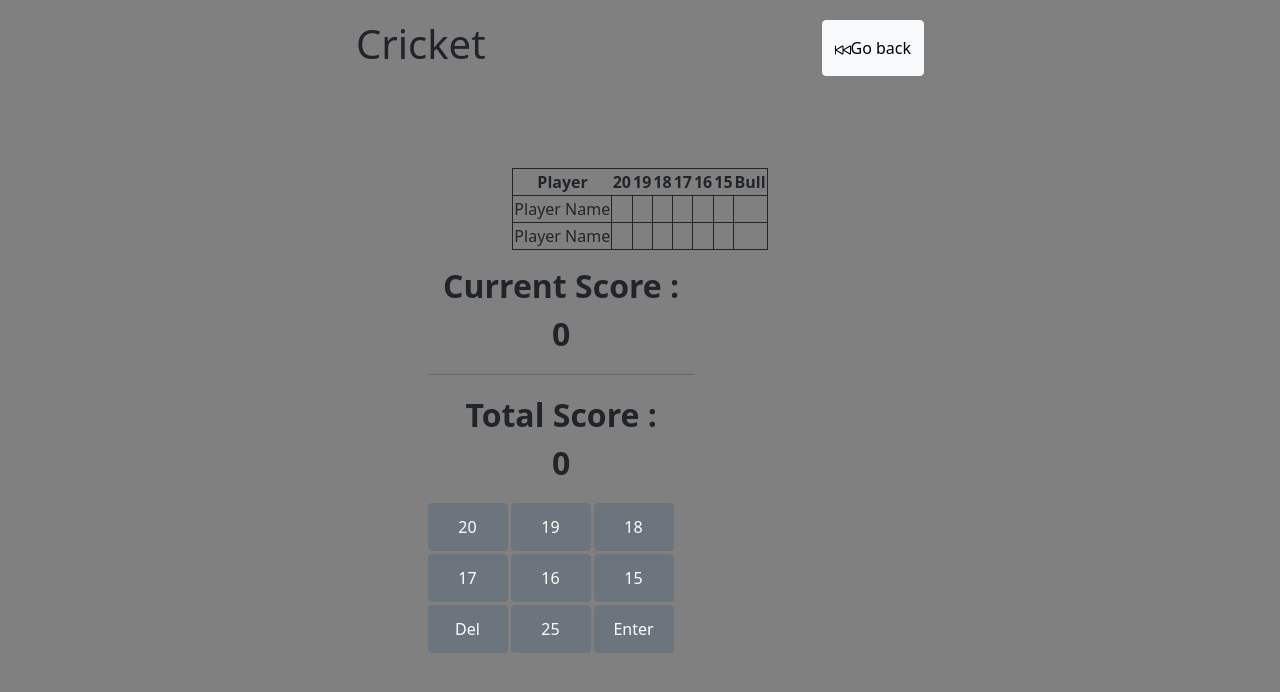
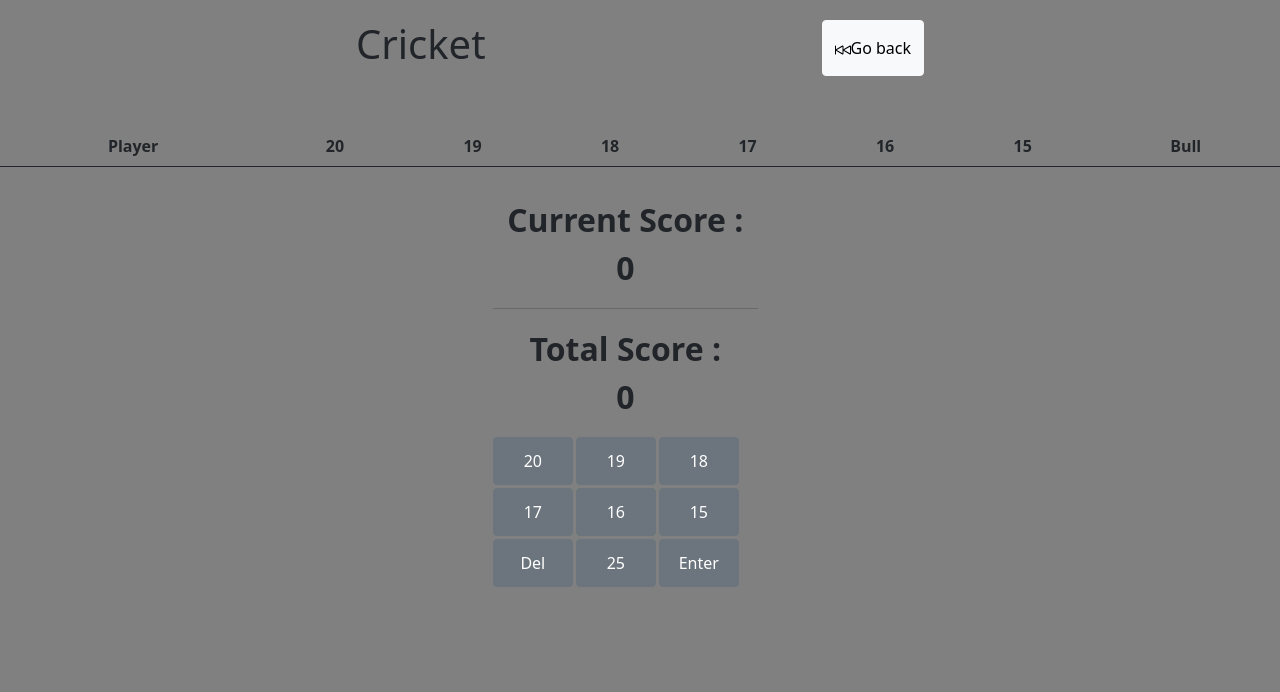
Before and after one commit to adam-paul952/dart-scoreboard, a React (Create React App) app: page /game/cricket in a window 1280 px wide. Shown: the top 692 px of the page. Built offline with nearby package versions, Linux system fonts and the light colour scheme.

Commit message:
Added state to Routes, pass to other components

```diff
--- a/src/App.css
+++ b/src/App.css
@@ -35,6 +35,7 @@ table {
   flex-direction: row;
   justify-content: space-evenly;
   padding: 20px;
+  margin-bottom: 30px;
 }
 
 .btnTable {
--- a/src/App.js
+++ b/src/App.js
@@ -22,21 +22,12 @@ function App() {
     <>
       <Header title="Welcome" />
       <div className="btnTable">
-        <>
-          <Link className="optionBtn" to="/game/create" style={linkStyle}>
-            Create Game
-          </Link>
-        </>
-        <>
         <Link className="optionBtn" to="/rules" style={linkStyle}>
           Rules
         </Link>
-        </>
-        <>
         <Link className="optionBtn" to="/create_player" style={linkStyle}>
           Create Player
         </Link>
-        </>
       </div>
     </>
   );
--- a/src/Routes.js
+++ b/src/Routes.js
@@ -1,4 +1,4 @@
-import React from 'react';
+import React, { useState } from 'react';
 import { BrowserRouter as Router, Switch, Route } from "react-router-dom";
 
 import App from './App';
@@ -10,14 +10,26 @@ import Rules from './screens/Rules';
 import ScoreCalculator from './components/ScoreCalculator';
 
 export default function Routes() {
+  const [playerList, setPlayerList] = useState([]);
+
+  const updatePlayerList = (player) => {
+    setPlayerList([...playerList, player]);
+  };
+  console.log(playerList);
+  const deleteRow = (rowNumber) => {
+    let updatedRows = [...playerList];
+    updatedRows.splice(rowNumber, 1);
+    setPlayerList(updatedRows);
+  };
+
   return (
     <Router>
       <Switch>
         <Route exact path='/' component={App} />
-        <Route path='/game/create' component={CreateGame} />
-        <Route path='/create_player' component={CreatePlayerList} />
+        <Route path='/game/create' component={() => <CreateGame playerList={playerList} />} />
+        <Route path='/create_player' component={() => <CreatePlayerList playerList={playerList} updatePlayerList={updatePlayerList} deleteRow={deleteRow} />} />
         <Route exact path='/game/cricket' component={CreateCricketBoard} />
-        <Route exact path='/game/baseball' component={CreateBaseballBoard} />
+        <Route exact path='/game/baseball' component={() => <CreateBaseballBoard playerList={playerList} />} />
         <Route path='/game/x01/create' component={X01}></Route>
         <Route path='/game/baseball/create' component={Baseball}></Route>
         <Route path='/game/cricket/create' component={Cricket}></Route>
--- a/src/screens/Baseball.js
+++ b/src/screens/Baseball.js
@@ -1,8 +1,10 @@
 import React from 'react';
 import Header from '../components/Header';
 import ScoreCalculator from '../components/ScoreCalculator';
+import Button from 'react-bootstrap/Button';
 
-export default function CreateBaseballBoard() {
+export default function CreateBaseballBoard( {playerList} ) {
+
   // const [inning, setInning] = useState('');
   // const [score, setScore] = useState([]);
   return (
@@ -25,13 +27,8 @@ export default function CreateBaseballBoard() {
         <div className="innNine">9</div>
         <div className="total">Total</div>
       </div>
-      <div className="playerList">
-        {/* Function here to import table from CreatePlayer then
-        maintain score */}
-      </div>
-      <div className='scoreInput'>
-        <ScoreCalculator />
-      </div>
+
+      <Button onClick={()=> {console.log(playerList)}}>Show State</Button>
     </>
   );
 };
--- a/src/screens/CreateGame.js
+++ b/src/screens/CreateGame.js
@@ -2,25 +2,25 @@ import React, { useState, useEffect } from 'react';
 import Dropdown from 'react-bootstrap/Dropdown'
 import { Link } from 'react-router-dom';
 
-import CreatePlayerList from './CreatePlayer';
+// import CreatePlayerList from './CreatePlayer';
 import Header from '../components/Header';
 
 export function CreateGame() {
-  const [games, setGames] = useState('');
+  const [game, setGame] = useState('');
 
   const onSelectGame = (eventKey) => {
-    setGames(eventKey);
+    setGame(eventKey);
   };
 
   useEffect(() => {
-    console.log(games);
-  }, [games]);
+    console.log(game);
+  }, [game]);
 
   return (
     <div>
       <Header title='Create a Game' goBackButton />
       <form>
-        <Dropdown value={games} onSelect={onSelectGame}>
+        <Dropdown value={game} onSelect={onSelectGame}>
         <Dropdown.Toggle id="gameDropDown" variant="secondary" title='Game DropDown'>
           Please Select a Game
         </Dropdown.Toggle>
@@ -28,7 +28,7 @@ export function CreateGame() {
           <Dropdown.Item as={ Link } to='/game/x01/create' eventKey='X01'>
             X01
           </Dropdown.Item>
-          <Dropdown.Item as={ Link } to='/game/baseball/create' eventKey='Baseball'>Baseball</Dropdown.Item>
+          <Dropdown.Item as={ Link } to='/game/baseball/' eventKey='Baseball'>Baseball</Dropdown.Item>
           <Dropdown.Item as={ Link } to='/game/elimination/create' eventKey='Elimination'>Elimination</Dropdown.Item>
           <Dropdown.Item as={ Link } to='/game/killer/create' eventKey='Killer'>Killer</Dropdown.Item>
           <Dropdown.Item as={ Link } to='/game/cricket/create' eventKey='Cricket'>Cricket</Dropdown.Item>
@@ -36,7 +36,7 @@ export function CreateGame() {
       </Dropdown>
     </form>
     <hr />
-    <h4>You selected {games}</h4>
+    <h4>You selected {game}</h4>
   </div>
   );
 };
--- a/src/screens/CreatePlayer.js
+++ b/src/screens/CreatePlayer.js
@@ -1,47 +1,35 @@
-import React, { useState } from 'react';
-import Header from '../components/Header';
-import { CreateGame } from './CreateGame';
-import {Button, Container, Col, Row, Form, Table } from 'react-bootstrap';
+import React, { useState, useEffect } from "react";
+import { Link } from "react-router-dom";
 
-const CreatePlayerList = () => {
-  const initialState = { player: '', };
+import Header from "../components/Header";
+import { CreateGame } from "./CreateGame";
+import { Button, Container, Col, Row, Form, Table } from "react-bootstrap";
+
+const CreatePlayerList = ({ playerList, updatePlayerList, deleteRow }) => {
+  const initialState = { player: "" };
   const [playerName, setPlayerName] = useState(initialState);
   const { player } = playerName;
 
   const onHandleChange = ({ target: { name, value } }) => {
-    setPlayerName({...playerName, [name]: value});
+    setPlayerName({ ...playerName, [name]: value });
   };
 
-  const [playerList, setPlayerList] = useState([]);
-
-  const updatePlayerList = (player) => {
-    setPlayerList([...playerList, player]);
-  };
-
-  const onAddPlayer = () => {
+  const onAddPlayer = (e) => {
     updatePlayerList(playerName);
     setPlayerName(initialState);
   };
 
-  console.log(playerList);
-
-  const deleteRow = (rowNumber) => {
-      let updatedRows = [...playerList];
-      updatedRows.splice(rowNumber, 1);
-      setPlayerList(updatedRows);
-  };
-
   return (
     <>
-      <Header title='Create Player' goBackButton />
+      <Header title="Create Player" goBackButton />
       <Form>
         <Container>
           <Row className="justify-content-md-center">
             <Col>
               <input
-                  type='text'
-                  name='player'
-                  placeholder='Player Name'
+                type="text"
+                name="player"
+                placeholder="Player Name"
                 onChange={onHandleChange}
                 value={player}
               />
@@ -51,21 +39,7 @@ const CreatePlayerList = () => {
             </Col>
           </Row>
         </Container>
-          {/* <Container>
-            <Row md="8">
-            <Col xs="6"> Player # </Col>
-            <Col md="auto">Player Name</Col>
-            <Col></Col>
-            </Row>
-            <Row>
-            {playerList.map((player, index) => {
-              return (
-                <PlayerList key={index} index={index} player={player} deleteRow={deleteRow}/>
-                );
-              })
-            }
-            </Row>
-          </Container> */}
+      </Form>
       <Container>
         <Table striped>
           <thead>
@@ -78,41 +52,42 @@ const CreatePlayerList = () => {
           <tbody>
             {playerList.map((player, index) => {
               return (
-                    <PlayerList key={index} index={index} player={player} deleteRow={deleteRow}/>
+                <PlayerList
+                  key={index}
+                  index={index}
+                  player={player}
+                  deleteRow={deleteRow}
+                />
               );
-                  })
-                }
+            })}
           </tbody>
         </Table>
-            <Button>Submit</Button>
       </Container>
-      </Form>
+      <Link to='/game/create'>
+        <Button>
+          Submit
+        </Button>
+      </Link>
     </>
   );
 };
 
-const PlayerList = ({ index, player, deleteRow}) => {
-
+const PlayerList = ({ index, player, deleteRow }) => {
   let playerName = player.player;
 
   const removeRow = (index) => {
     deleteRow(index);
   };
 
-  // Use this instead of table?
-  // return (
-  //     <Row sm="6">
-  //   <Col>{index + 1}</Col>
-  //   <Col md={{ span: 4, offset: 3 }}>{playerName}</Col>
-  //   <Col><Button variant="secondary" size="sm" onClick={() => removeRow(index)}>Delete</Button></Col>
-  //     </Row>
-  // );
-
   return (
     <tr key={index + 1}>
       <th>{index + 1}</th>
       <td>{playerName}</td>
-          <td><Button variant="secondary" size="sm" onClick={() => removeRow(index)}>Delete</Button></td>
+      <td>
+        <Button variant="secondary" size="sm" onClick={() => removeRow(index)}>
+          Delete
+        </Button>
+      </td>
     </tr>
   );
 };
--- a/src/screens/Cricket.js
+++ b/src/screens/Cricket.js
@@ -1,16 +1,16 @@
-import React from 'react';
-import Header from '../components/Header';
-import ScoreCalculator from '../components/ScoreCalculator';
+import React from "react";
+import Header from "../components/Header";
+import ScoreCalculator from "../components/ScoreCalculator";
+import { Table } from "react-bootstrap";
 
 export default function CreateCricketBoard() {
   return (
     <>
-      <Header title='Cricket' goBackButton />
-      <br /> <br /> <br />
-      <div>
-        <table id="scoreboard">
+      <Header title="Cricket" goBackButton />
+      <Table>
+        <thead>
           <tr>
-          <th colspan='2'>Player</th>
+            <th>Player</th>
             <th>20</th>
             <th>19</th>
             <th>18</th>
@@ -19,33 +19,12 @@ export default function CreateCricketBoard() {
             <th>15</th>
             <th>Bull</th>
           </tr>
+        </thead>
         <tbody>
-            <tr>
-              <td colspan='2'>Player Name</td>
-              <td></td>
-              <td></td>
-              <td></td>
-              <td></td>
-              <td></td>
-              <td></td>
-              <td></td>
-            </tr>
-            <tr>
-              <td colspan='2'>Player Name</td>
-              <td></td>
-              <td></td>
-              <td></td>
-              <td></td>
-              <td></td>
-              <td></td>
-              <td></td>
-            </tr>
+          {/* Map Player list in here */}
         </tbody>
-        </table>
-      </div>
-      <div className='scoreInput'>
+      </Table>
       <ScoreCalculator isCricketBoard />
-      </div>
     </>
   );
-};
+}
```
Lines whose indentation alone changed are shown as unchanged.
